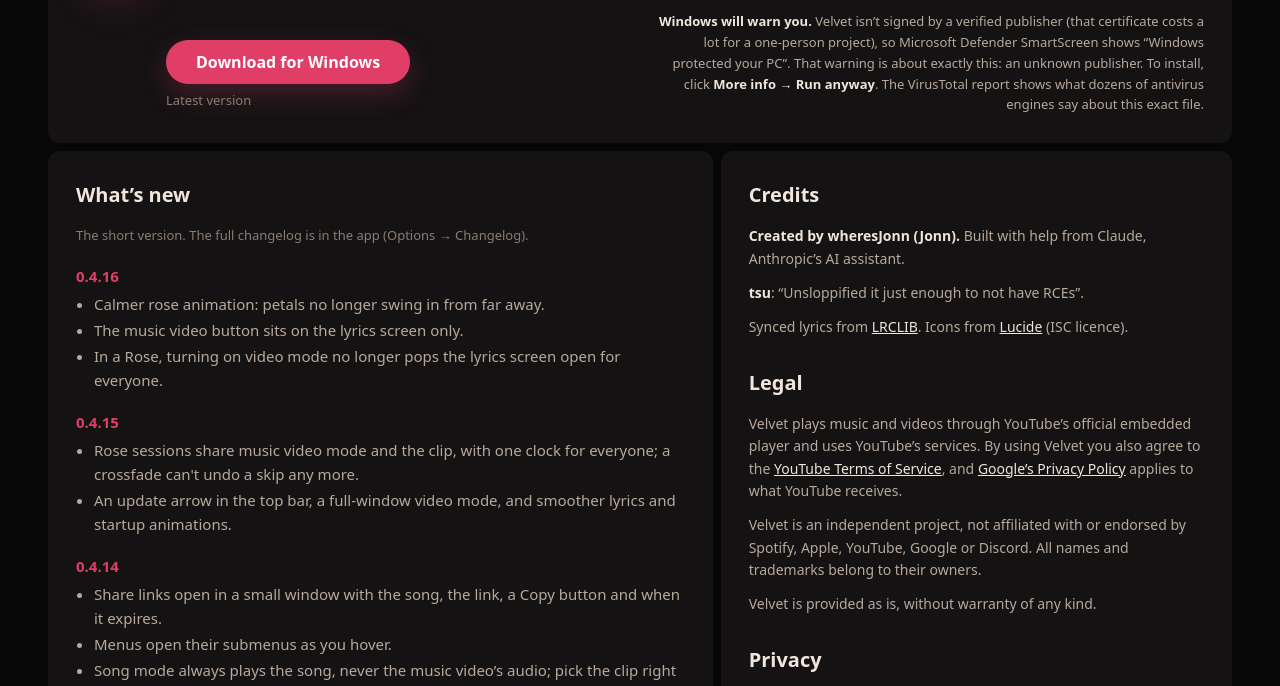
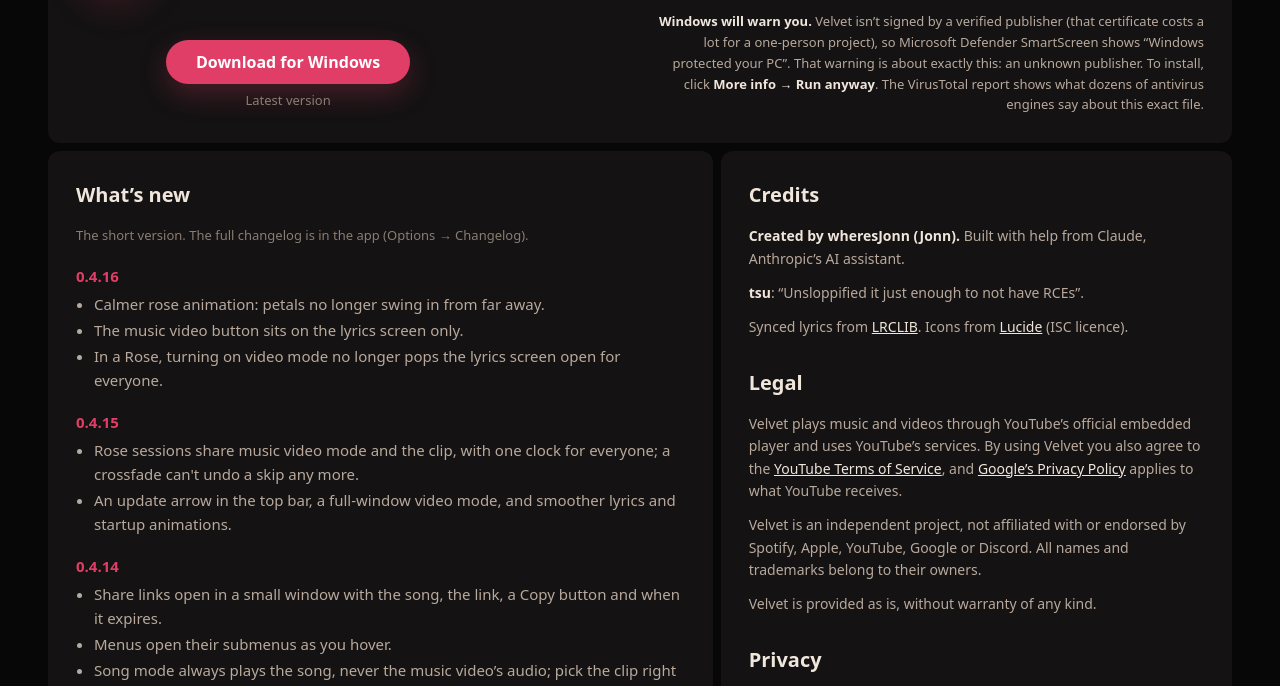
Before and after one commit to BugsReporter/velvetplayer, a plain HTML site: page index.html in a window 1280 px wide. Shown: the part 114-800 px from the top of the page. Drawn offline with Linux system fonts and the light colour scheme; no server answers.

Commit message:
Version centred under the download button
Co-Authored-By: Claude Opus 5.5 <noreply@anthropic.com>

```diff
--- a/index.html
+++ b/index.html
@@ -42,7 +42,7 @@
   .btn.ghost { background: transparent; border: 1px solid #ffffff4d; box-shadow: none; font-weight: 600; padding: 12px 22px; }
   .btn.ghost:hover { border-color: var(--ink); }
   .ver { color: var(--mute); font-size: 13px; }
-  .top > .dl { grid-column: 1; grid-row: 2; align-items: flex-start; margin-left: 90px; }
+  .top > .dl { grid-column: 1; grid-row: 2; justify-self: start; margin-left: 90px; }
   .top > .side { grid-column: 2; grid-row: 1 / 3; }
   .card { background: var(--card); border: 1px solid var(--line); border-radius: 14px; padding: 12px 16px; }
   .scan { display: flex; flex-direction: column; justify-content: center; min-width: 210px; font-size: 13px; }
```
